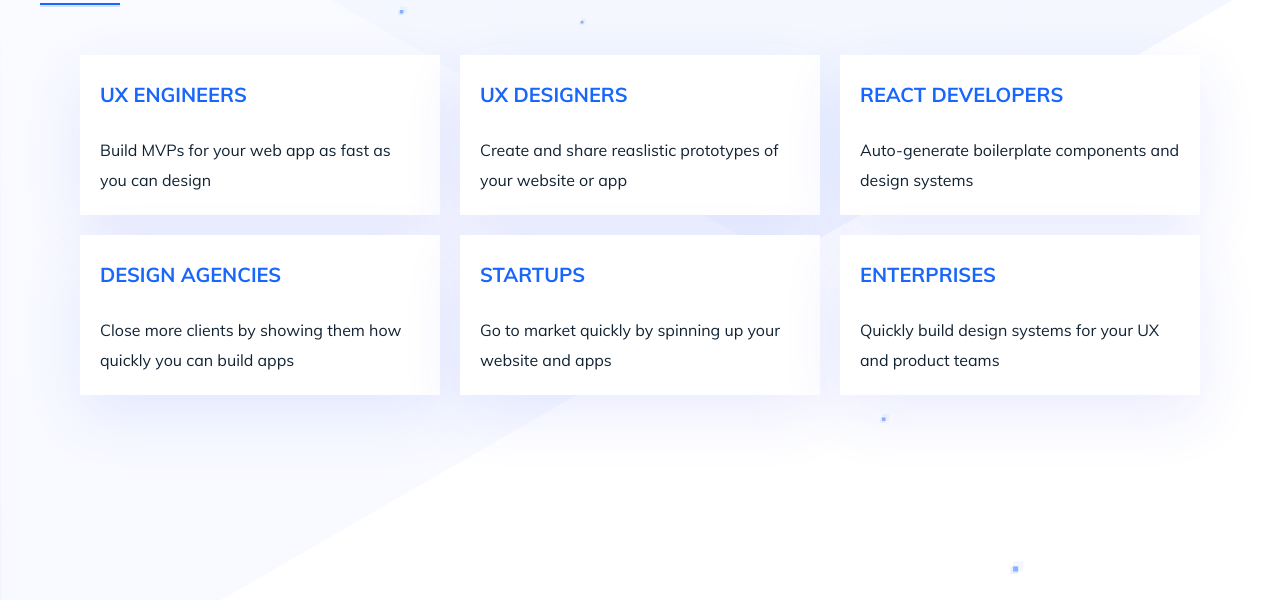
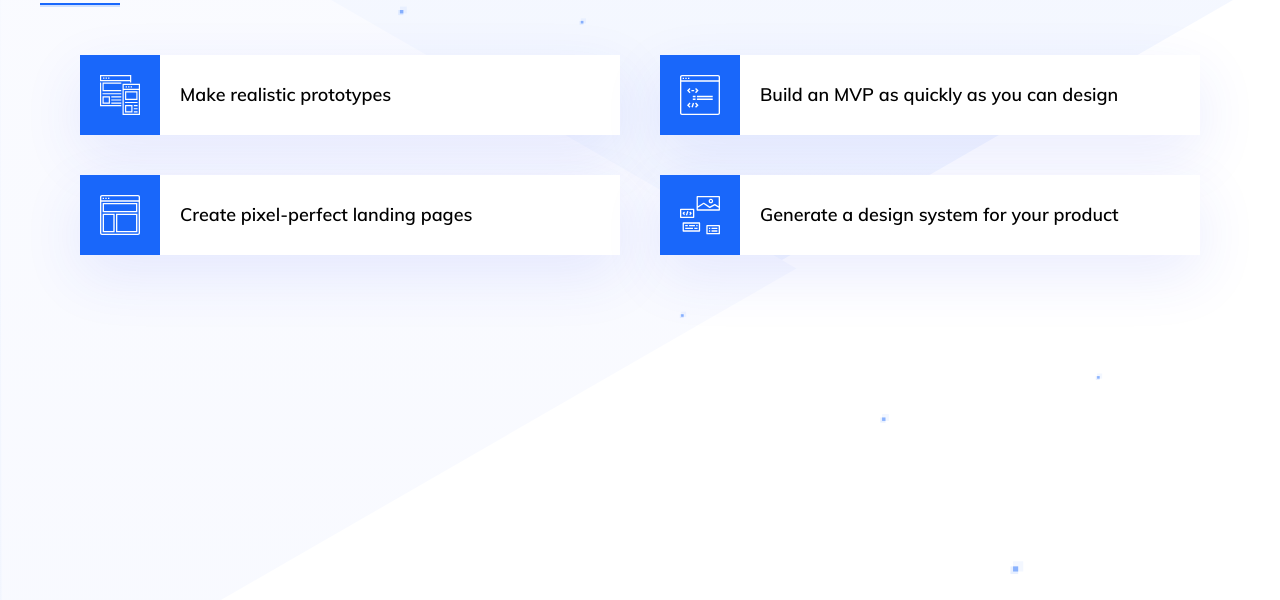
Before and after one commit to darkgraycat/markups, a website: page vangoux_markup/index.html in a window 1280 px wide. Shown: the part 200-800 px from the top of the page. Drawn offline with Linux system fonts and the light colour scheme.

Commit message:
what section done

```diff
--- a/vangoux_markup/index.html
+++ b/vangoux_markup/index.html
@@ -163,6 +163,30 @@
       </div>
     </section>
 
+    <section class="what-section">
+      <div class="container">
+        <h2 class="title">WHAT CAN YOU DO WITH VANGOUX</h2>
+        <div class="what-section__cards cards">
+          <div class="card">
+            <img src="./assets/what_1.svg" alt="" class="card__img">
+            <div class="card__text">Make realistic prototypes</div>
+          </div>
+          <div class="card">
+            <img src="./assets/what_2.svg" alt="" class="card__img">
+            <div class="card__text">Build an MVP as quickly as you can design</div>
+          </div>
+          <div class="card">
+            <img src="./assets/what_3.svg" alt="" class="card__img">
+            <div class="card__text">Create pixel-perfect landing pages</div>
+          </div>
+          <div class="card">
+            <img src="./assets/what_4.svg" alt="" class="card__img">
+            <div class="card__text">Generate a design system for your product</div>
+          </div>
+        </div>
+      </div>
+    </section>
+
   </div>
 
 </body>
--- a/vangoux_markup/scss/index.scss
+++ b/vangoux_markup/scss/index.scss
@@ -4,10 +4,12 @@
 @import 'hero-section.scss';
 @import 'features-section.scss';
 @import 'whois-section.scss';
+@import 'what-section.scss';
 
 // novorossiyskaya 16
 .hero-section {display: none;}
 .features-section {display: none;}
+.whois-section {display: none;}
 
 body, html {
   margin: 0px;
--- /dev/null
+++ b/vangoux_markup/scss/what-section.scss
@@ -0,0 +1,33 @@
+.what-section {
+  margin-bottom: 120px;
+
+  &__cards {
+
+    display: flex;
+    flex-wrap: wrap;
+    gap: 40px;
+
+    .card {
+
+      background-color: #ffffff;
+      box-shadow: 0 20px 60px 0 rgba(49, 69, 244, 0.1);
+      flex: 0 1 540px;
+      display: flex;
+      align-items: center;
+
+      &__img {
+        width: 80px;
+        height: 80px;
+      }
+
+      &__text {
+        font-family: Muli-SemiBold;
+        font-size: 18px;
+        line-height: 40px;
+        color: #000000;
+        margin-left: 20px;
+      }
+    }
+  }
+
+}
```
Also changed, not shown: vangoux_markup/assets/what_1.svg (added), vangoux_markup/assets/what_2.svg (added), vangoux_markup/assets/what_3.svg (added), vangoux_markup/assets/what_4.svg (added), vangoux_markup/css/style.css, 1 other file.
